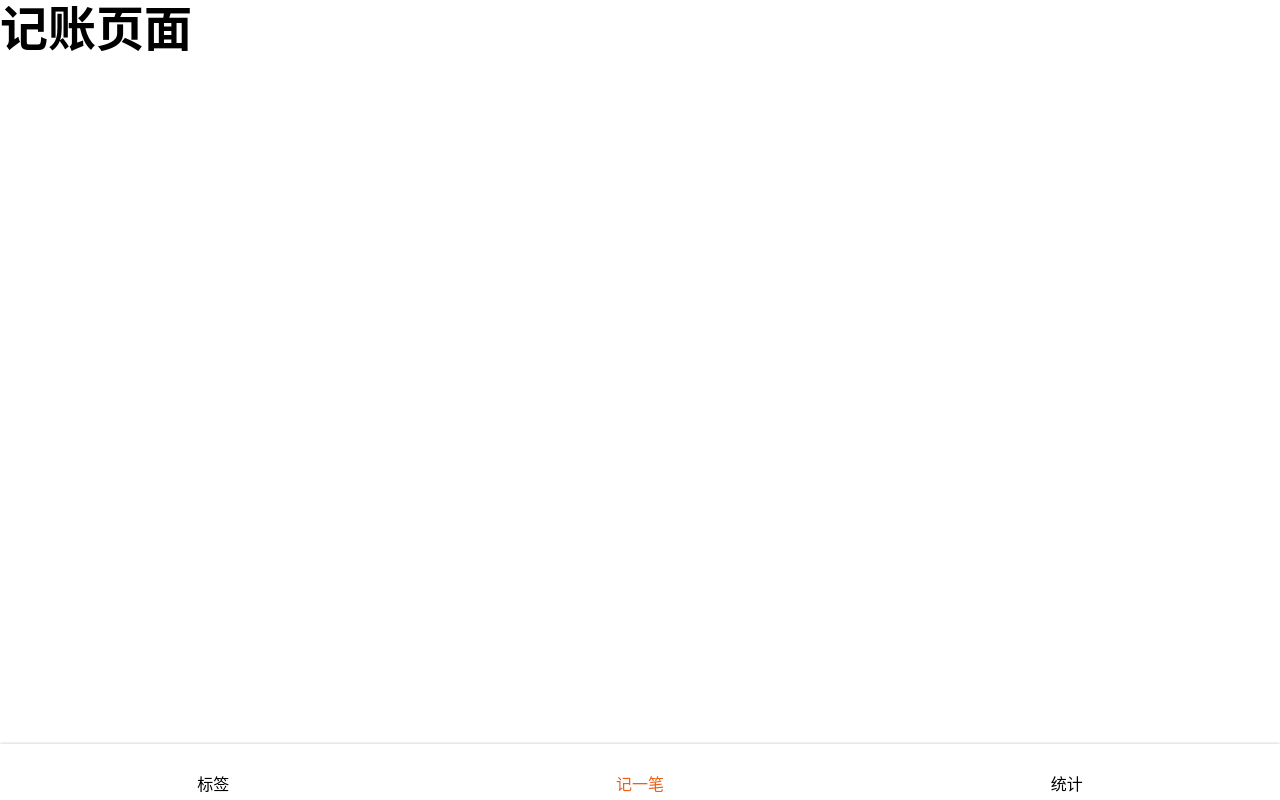
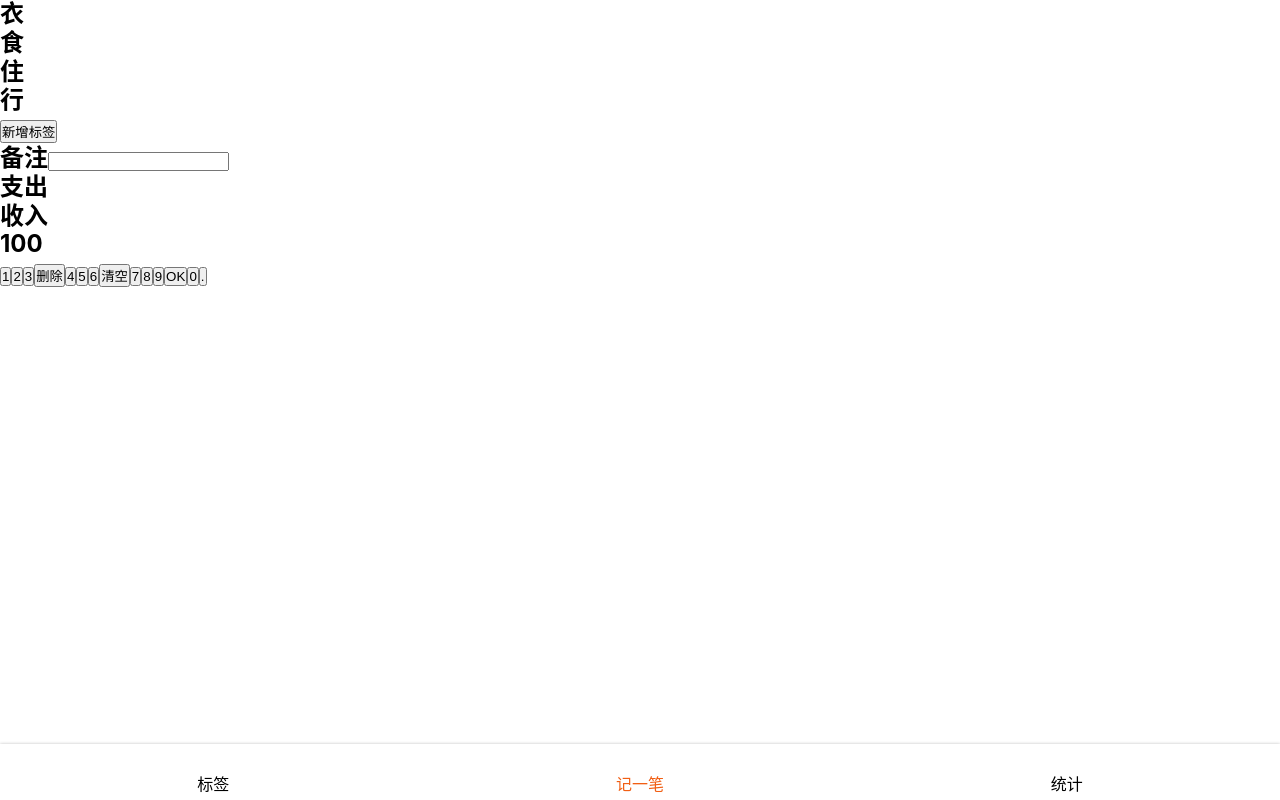
Before and after one commit to 123164867376464646/morney-react, a React app: page /#/money in a window 1280 px wide. Built offline with nearby package versions, Linux system fonts and the light colour scheme.

Commit message:
完成 Money 页面布局

```diff
--- a/src/views/Money.tsx
+++ b/src/views/Money.tsx
@@ -1,11 +1,61 @@
 import Layout from '../components/Layout';
 import React from 'react';
+import styled from 'styled-components';
+
+const TagsSection = styled.section`
+`;
+const NotesSection = styled.section`
+`;
+const TypeSection = styled.section`
+`;
+const NumberPadSection = styled.section`
+`;
 
 function Money() {
 	return (
 		<Layout>
-			<h1>记账页面</h1>
+			<TagsSection>
+				<ol>
+					<li>衣</li>
+					<li>食</li>
+					<li>住</li>
+					<li>行</li>
+				</ol>
+				<button>新增标签</button>
+			</TagsSection>
+			<NotesSection>
+				<label>
+					<span>备注</span>
+					<input type="text"/>
+				</label>
+			</NotesSection>
+			<TypeSection>
+				<ul>
+					<li>支出</li>
+					<li>收入</li>
+				</ul>
+			</TypeSection>
+			<NumberPadSection>
+				<div>100</div>
+				<div>
+					<button>1</button>
+					<button>2</button>
+					<button>3</button>
+					<button>删除</button>
+					<button>4</button>
+					<button>5</button>
+					<button>6</button>
+					<button>清空</button>
+					<button>7</button>
+					<button>8</button>
+					<button>9</button>
+					<button>OK</button>
+					<button>0</button>
+					<button>.</button>
+				</div>
+			</NumberPadSection>
 		</Layout>
 	);
 }
-export default Money
+
+export default Money;
```
